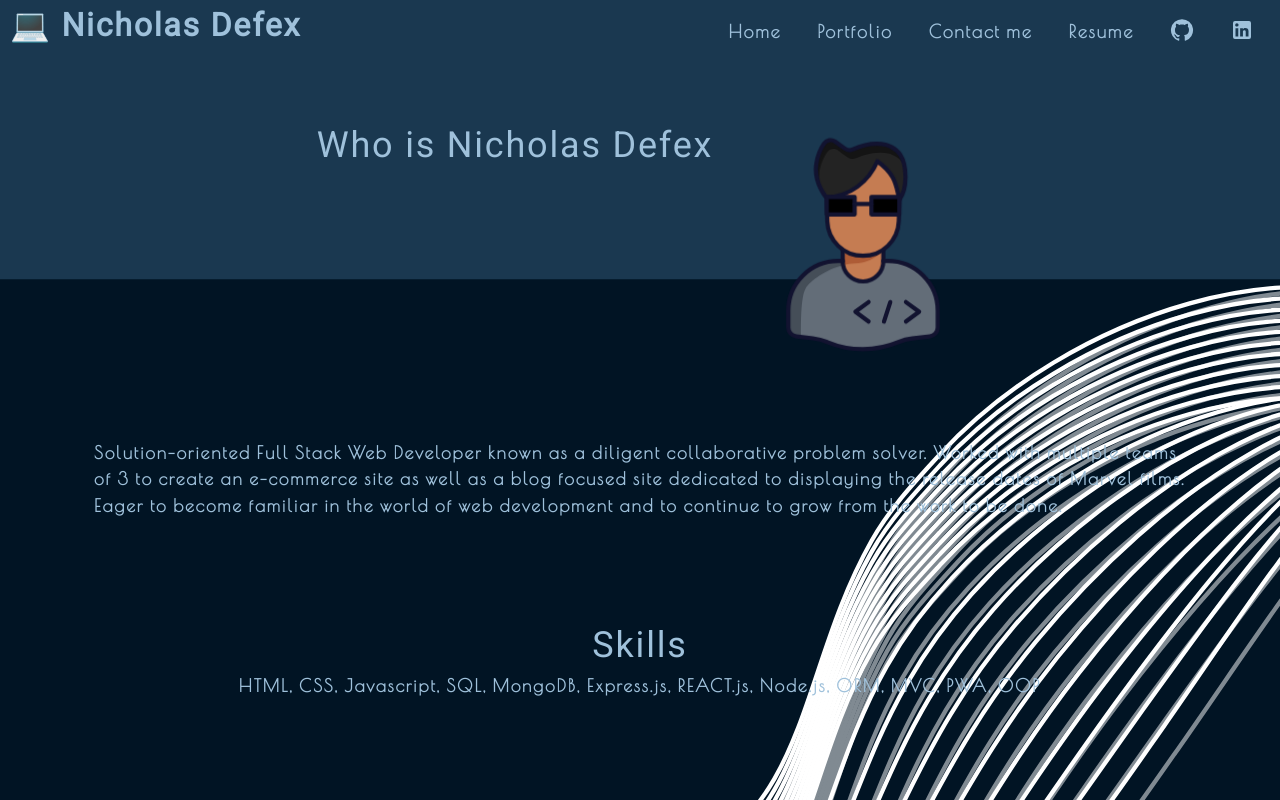
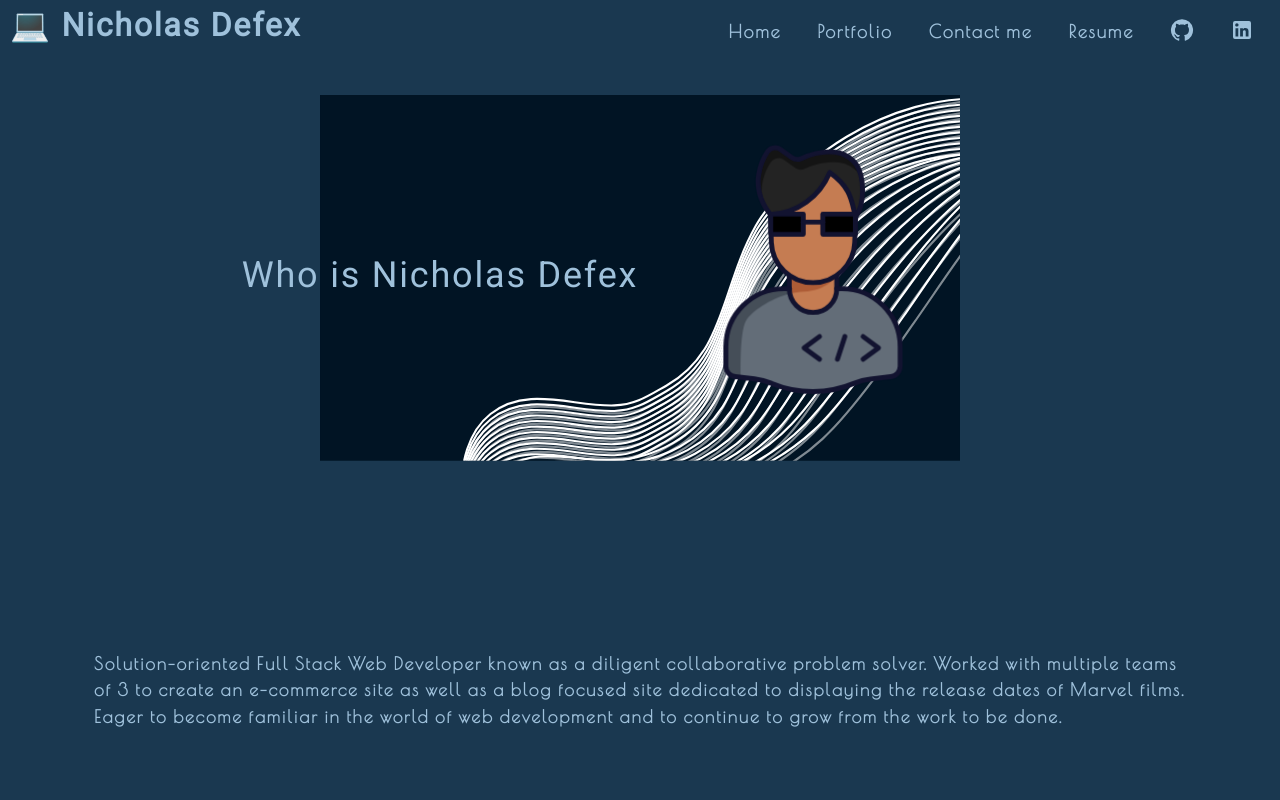
Before and after one commit to Ndefected15/Nicholas-Defex, a React (Create React App) app: page / in a window 1280 px wide. Shown: the top 800 px of the page. Built offline with nearby package versions, Linux system fonts and the light colour scheme.

Commit message:
Name and dev ontop of waves

```diff
--- a/src/components/Home/index.js
+++ b/src/components/Home/index.js
@@ -6,15 +6,25 @@ import Waves from '../../assets/lotties/Waves.json';
 function Home() {
 	return (
 		<section className="my-1">
-			<h1 id="about" className="centered">
+			<div className="wave" style={{ zIndex: -1 }}>
+				<Player src={Waves} autoplay loop={true} />
+			</div>
+			<h1
+				id="about"
+				className="centered"
+				style={{ paddingBottom: '150px', paddingLeft: '100px' }}
+			>
 				<div class="name">Who is Nicholas Defex</div>
-				<Player src={Waves} className="wave" autoplay loop={true} />
-				<div class="flex-row">
+
+				<div>
 					<Player
 						src={Dev}
-						className="dev"
 						autoplay
-						style={{ height: '300px', width: '300px' }}
+						style={{
+							width: '70%',
+							height: '100%',
+							margin: '1',
+						}}
 					/>
 				</div>
 			</h1>
--- a/src/index.css
+++ b/src/index.css
@@ -14,8 +14,7 @@ main {
 }
 
 .wave {
-	display: flex;
-	width: 100%;
+	width: 50%;
 	height: 100%;
 	/* justify-content: center; */
 	position: absolute;
@@ -34,11 +33,8 @@ main {
 }
 
 .name {
-	display: flex;
-	justify-content: center;
-	padding-bottom: 200px;
-	padding-left: 50px;
-	z-index: 100%;
+	/* padding-left: 150px;
+	padding-bottom: 200px; */
 }
 
 :root {
@@ -130,6 +126,7 @@ header {
 	background: var(--dark);
 	position: sticky;
 	top: 0px;
+	z-index: 100;
 }
 
 header a {
@@ -213,7 +210,7 @@ textarea {
 
 .flex-row {
 	display: flex;
-	flex-wrap: wrap;
+	/* flex-wrap: wrap; */
 	justify-content: space-between;
 }
 
```
